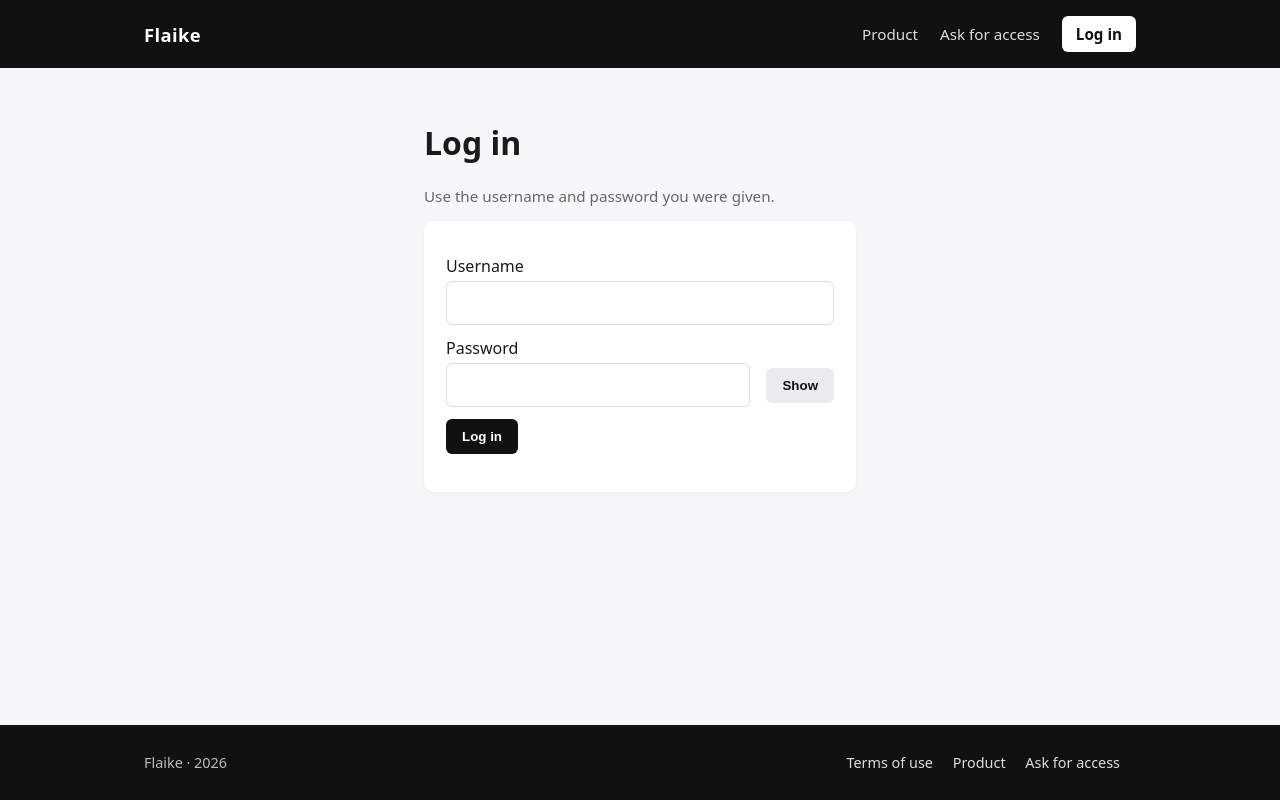
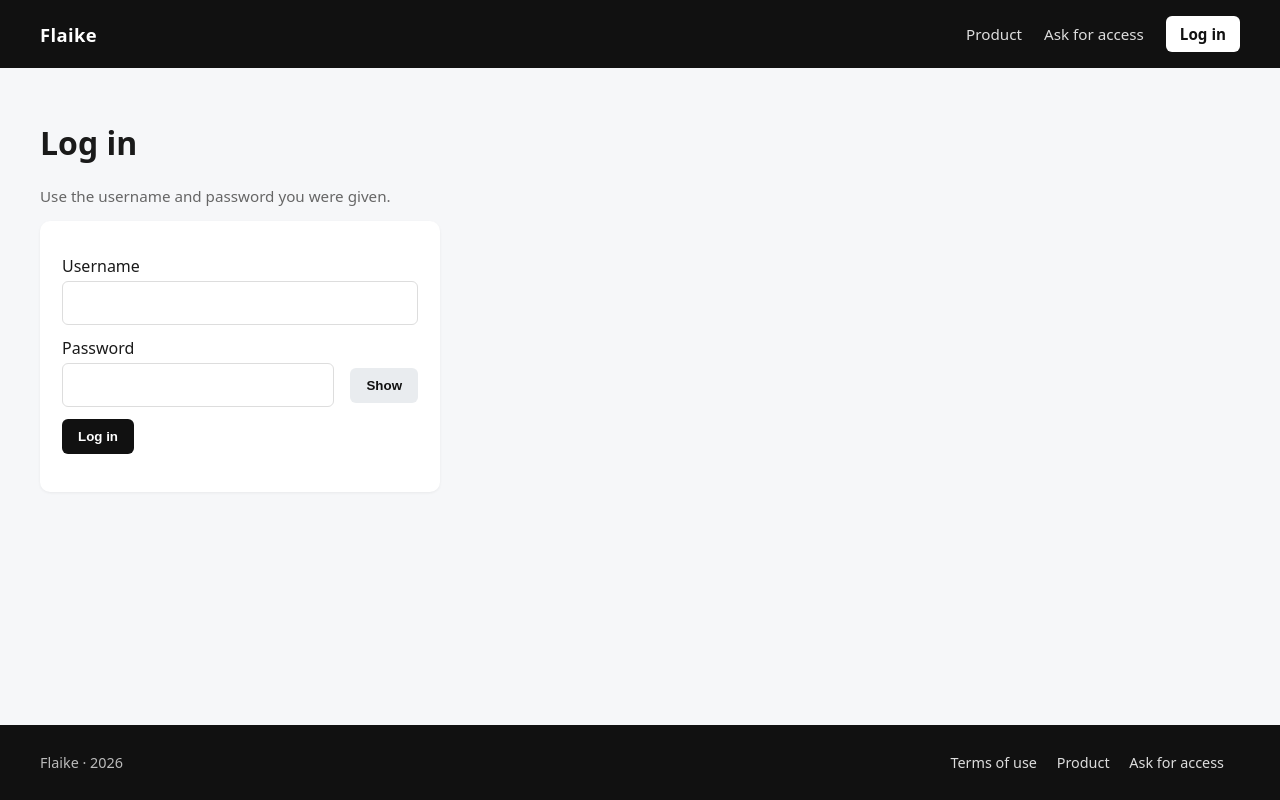
Before and after one commit to faugstadleo-ctrl/github-evidence, a website: page public/login.html in a window 1280 px wide. Drawn offline with Linux system fonts and the light colour scheme.

Commit message:
Make every page the same full width

```diff
--- a/public/site.css
+++ b/public/site.css
@@ -1,15 +1,15 @@
 * { box-sizing: border-box; }
 body { margin: 0; font-family: system-ui, sans-serif; color: #1a1a1a; background: #f6f7f9; min-height: 100vh; display: flex; flex-direction: column; }
 header { background: #111; color: white; }
-nav { max-width: 1040px; margin: 0 auto; padding: 16px 24px; display: flex; align-items: center; justify-content: space-between; }
+nav { width: 100%; margin: 0; padding: 16px 40px; display: flex; align-items: center; justify-content: space-between; }
 .brand { color: white; text-decoration: none; font-weight: 700; font-size: 1.15rem; letter-spacing: 0.02em; }
 .links { display: flex; align-items: center; gap: 22px; }
 .links a { color: #ddd; text-decoration: none; font-size: 0.95rem; }
 .links a:hover { color: white; }
 .links .btn, button.nav { background: white; color: #111; padding: 8px 14px; border-radius: 6px; font-weight: 600; border: none; cursor: pointer; margin: 0; }
 main { flex: 1; }
-.wrap { max-width: 1040px; margin: 0 auto; padding: 32px 24px; }
-.narrow { max-width: 720px; }
+.wrap { width: 100%; margin: 0; padding: 32px 40px; }
+.narrow { width: 100%; }
 .card { background: white; border-radius: 10px; padding: 22px; margin-bottom: 16px; box-shadow: 0 1px 3px rgba(0,0,0,0.06); }
 label { display: block; margin: 12px 0 4px; font-weight: 500; }
 input, select, textarea { width: 100%; padding: 10px; border: 1px solid #ddd; border-radius: 6px; box-sizing: border-box; background: white; font: inherit; }
@@ -36,6 +36,6 @@ summary { cursor: pointer; font-weight: 600; }
 .row { display: flex; align-items: center; gap: 8px; }
 #filters { display: none; margin-bottom: 8px; }
 footer { background: #111; color: #bbb; margin-top: auto; }
-.foot { max-width: 1040px; margin: 0 auto; padding: 28px 24px; display: flex; justify-content: space-between; gap: 16px; flex-wrap: wrap; font-size: 0.9rem; }
+.foot { width: 100%; margin: 0; padding: 28px 40px; display: flex; justify-content: space-between; gap: 16px; flex-wrap: wrap; font-size: 0.9rem; }
 footer a { color: #ddd; text-decoration: none; margin-right: 16px; }
 footer a:hover { color: white; }
```
